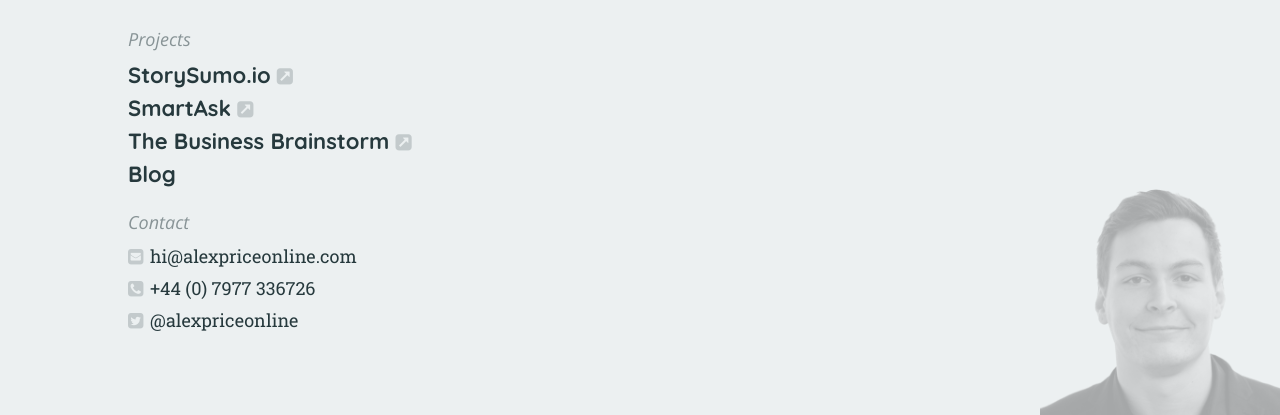
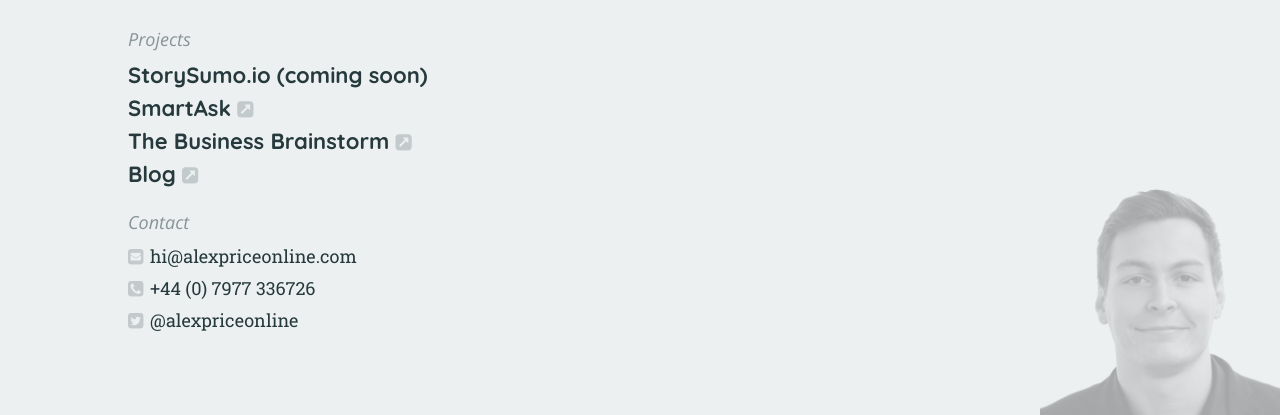
Before and after one commit to alexpriceonline/alexpriceonline.github.io, a website: page index.html in a window 1280 px wide. Shown: the part 385-800 px from the top of the page. Drawn offline with nearby package versions, Linux system fonts and the light colour scheme.

Commit message:
Updated blog link to link to Medium

```diff
--- a/index.html
+++ b/index.html
@@ -33,29 +33,36 @@
                 Front-end perfectionist, entrepreneur and experimenter
             </h2>
             <h3 class="body-subtitle">Projects</h3>
-            <a href="http://storysumo.io/"
-               title="Open in a new tab"
-               class="body-link mod-external"
-               rel="noopener noreferrer"
-               target="_blank">
-                StorySumo.io
-            </a>
+            <!--
+               -<a href="http://storysumo.io/"
+               -   title="Check out StorySumo soon (new tab)"
+               -   class="body-link mod-external"
+               -   rel="noopener noreferrer"
+               -   target="_blank">
+               -    StorySumo.io (coming soon)
+               -</a>
+               -->
+            <span class="body-link">
+              StorySumo.io (coming soon)
+            </span>
             <a href="https://github.com/alexpriceonline/SmartAsk"
-               title="Open in a new tab"
+               title="Check out the SmartAsk source (new tab)"
                class="body-link mod-external"
                target="_blank">
                 SmartAsk
             </a>
             <a href="http://www.meetup.com/Bristol-Business-Brainstorm/"
-               title="Open in a new tab"
+               title="Check out the Business Brainstorm group (new tab)"
                class="body-link mod-external"
                rel="noopener noreferrer"
                target="_blank">
                 The Business Brainstorm
             </a>
-            <a href="/blog/"
-               title="View my blog"
-               class="body-link mod-internal">
+            <a href="https://medium.com/@alexpriceonline"
+               title="Read my blog (new tab)"
+               class="body-link mod-external mod-margin"
+               rel="noopener noreferrer"
+               target="_blank">
                 Blog
             </a>
             <h3 class="body-subtitle">Contact</h3>
--- a/src/scss/modules/_body.scss
+++ b/src/scss/modules/_body.scss
@@ -54,25 +54,17 @@
         color: $primary;
         display: inline-block;
         float: left;
+        font-family: 'Quicksand', sans-serif;
+        font-weight: 700;
         margin: rem(0 0 3px);
         padding: 0;
         text-decoration: none;
         -webkit-transition: border 0.2s ease-in-out;
         transition: border 0.2s ease-in-out;
 
-        &:nth-of-type(4) {
-            margin: rem(0 0 20px);
-        }
-
         @include break(medium) {
             @include fontSize(22px);
         }
-    }
-
-    .body-link.mod-internal,
-    .body-link.mod-external {
-        font-family: 'Quicksand', sans-serif;
-        font-weight: 700;
     }
 
     .body-link.mod-external::after {
@@ -86,9 +78,14 @@
         }
     }
 
+    .body-link.mod-margin {
+        margin: rem(0 0 20px);
+    }
+
     .body-link.mod-contact {
         @include fontSize(14px);
         font-family: 'Roboto Slab', serif;
+        font-weight: 400;
         padding: rem(0 0 3px);
 
         @include break(medium) {
@@ -122,7 +119,7 @@
         transition: opacity 0.2s ease-in-out;
     }
 
-    .body-link:hover {
+    a.body-link:hover {
         border-bottom-color: $primary;
 
         &::after,
```
Also changed, not shown: css/styles.css.
